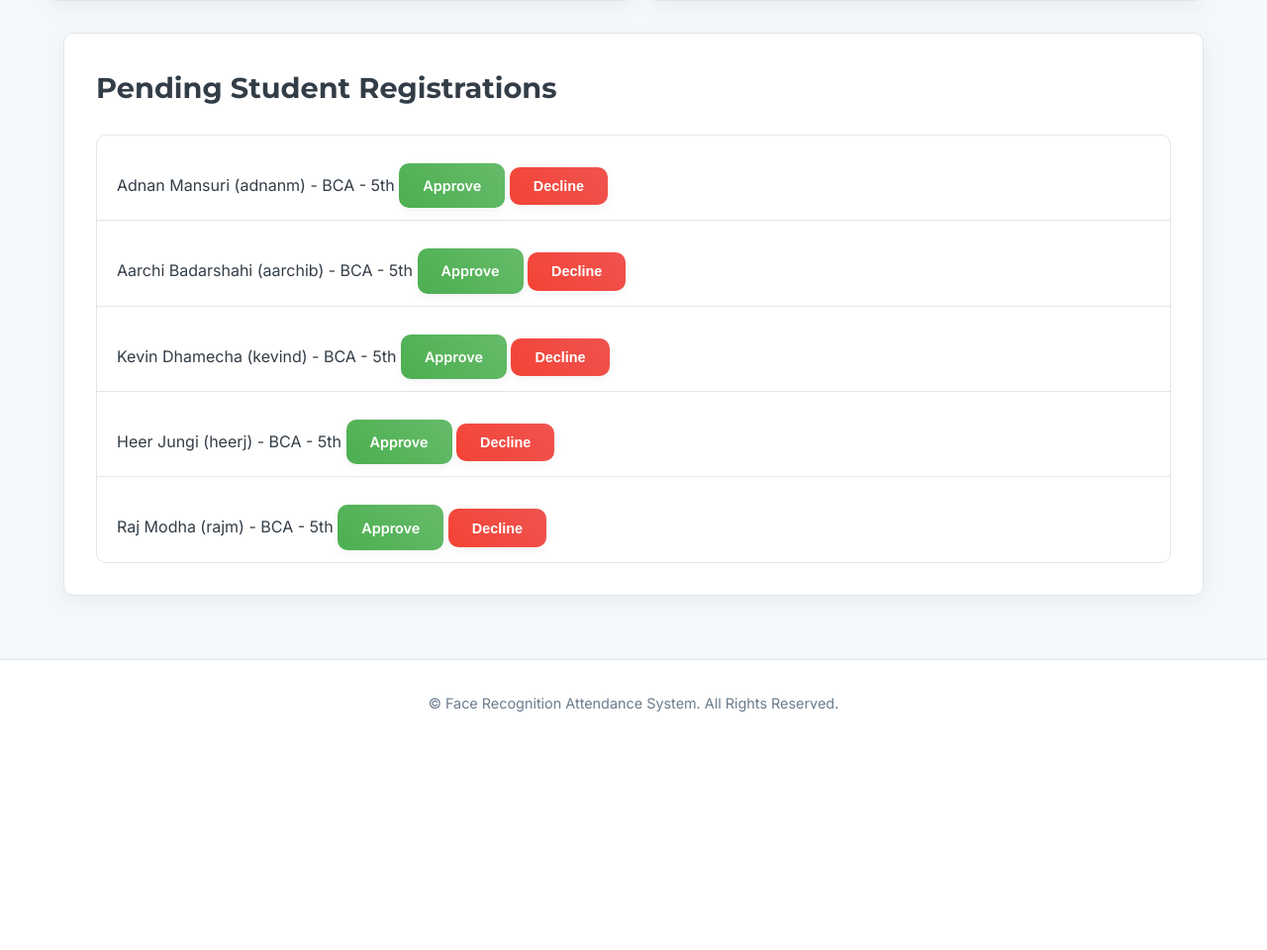
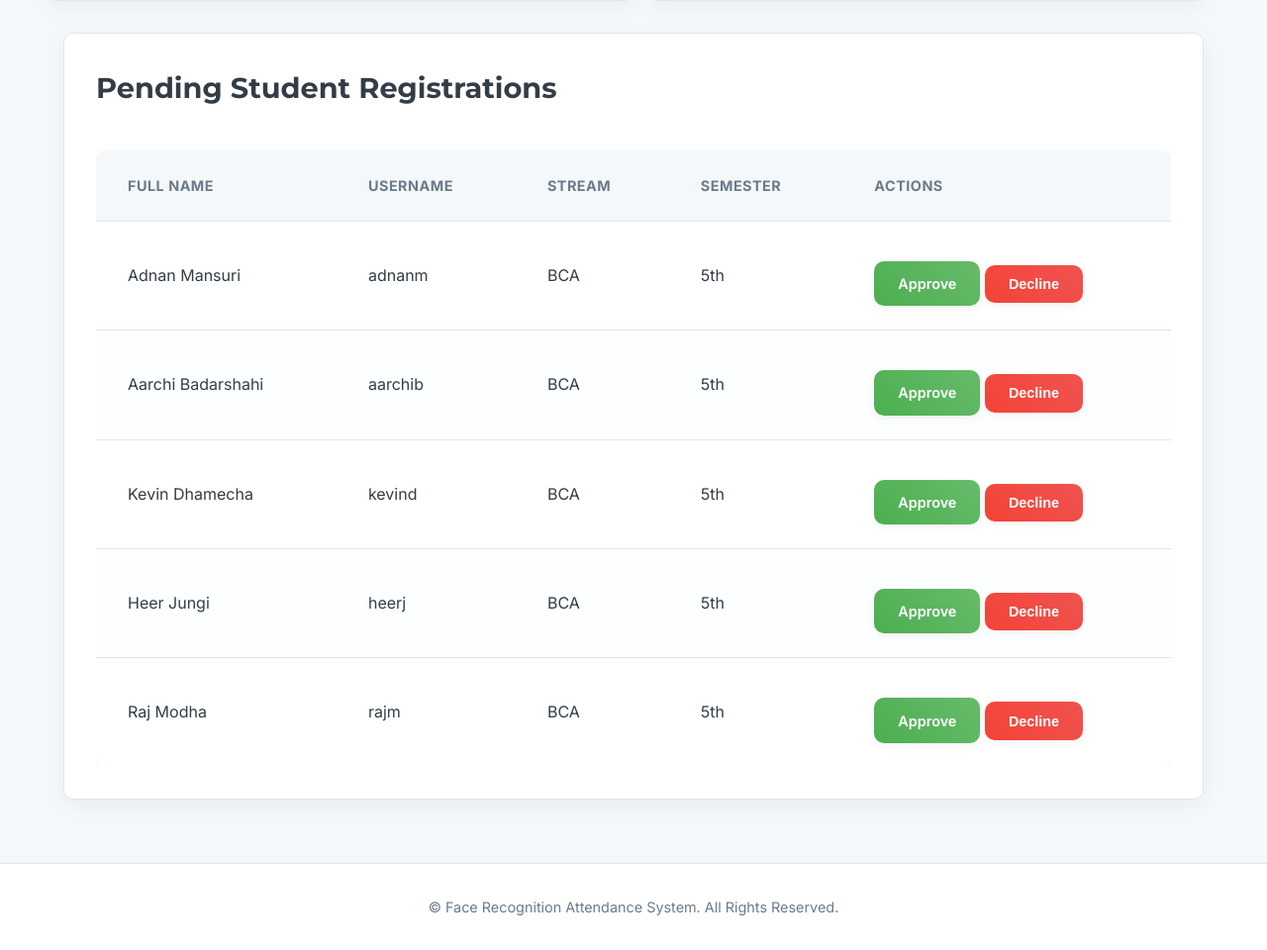
Before and after one commit to rajmodha/Face-Recognition-and-Attendance-System, a Flask app: template templates/admin_dashboard.html in a window 1280 px wide. Shown: the part 1142-2102 px from the top of the page at 99% size. Before the commit the page ends 1861 px from the top, so only its background shows below. Run offline with Flask 3, Linux system fonts and the light colour scheme; the template is opened without the code that fills it: values that come from a table or form of the project are taken from there, others are empty; a user stored in the database is signed in.

Commit message:
added a table view in pending request on 28-08

```diff
--- a/templates/admin_dashboard.html
+++ b/templates/admin_dashboard.html
@@ -85,17 +85,35 @@
     <div class="card p-4">
         <h3 class="mb-3">Pending Student Registrations</h3> {# Added mb-3 #}
         {% if students %}
-            <ul class="list-group">
+            <div class="table-responsive">
+                <table class="table">
+                    <thead>
+                        <tr>
+                            <th>Full Name</th>
+                            <th>Username</th>
+                            <th>Stream</th>
+                            <th>Semester</th>
+                            <th>Actions</th>
+                        </tr>
+                    </thead>
+                    <tbody>
                         {% for student in students %}
-                <li class="list-group-item d-flex justify-content-between align-items-center">
-                    <span>{{ student.full_name }} ({{ student.username }}) - {{ student.stream }} - {{ student.sem }}</span>
+                        <tr>
+                            <td>{{ student.full_name }}</td>
+                            <td>{{ student.username }}</td>
+                            <td>{{ student.stream }}</td>
+                            <td>{{ student.sem }}</td>
+                            <td>
                                 <a href="{{ url_for('approve_student', student_id=student.id) }}" class="btn btn-success btn-sm">Approve</a>
                                 <form action="{{ url_for('decline_student', student_id=student.id) }}" method="POST" style="display:inline;">
                                     <button type="submit" class="btn btn-danger btn-sm" onclick="return confirm('Are you sure you want to decline and delete this student?');">Decline</button>
                                 </form>
-                </li>
+                            </td>
+                        </tr>
                         {% endfor %}
-            </ul>
+                    </tbody>
+                </table>
+            </div>
         {% else %}
             <p>No pending student registrations.</p>
         {% endif %}
```
Also changed, not shown: instance/face_attendance.db. Lines whose indentation alone changed are shown as unchanged.
